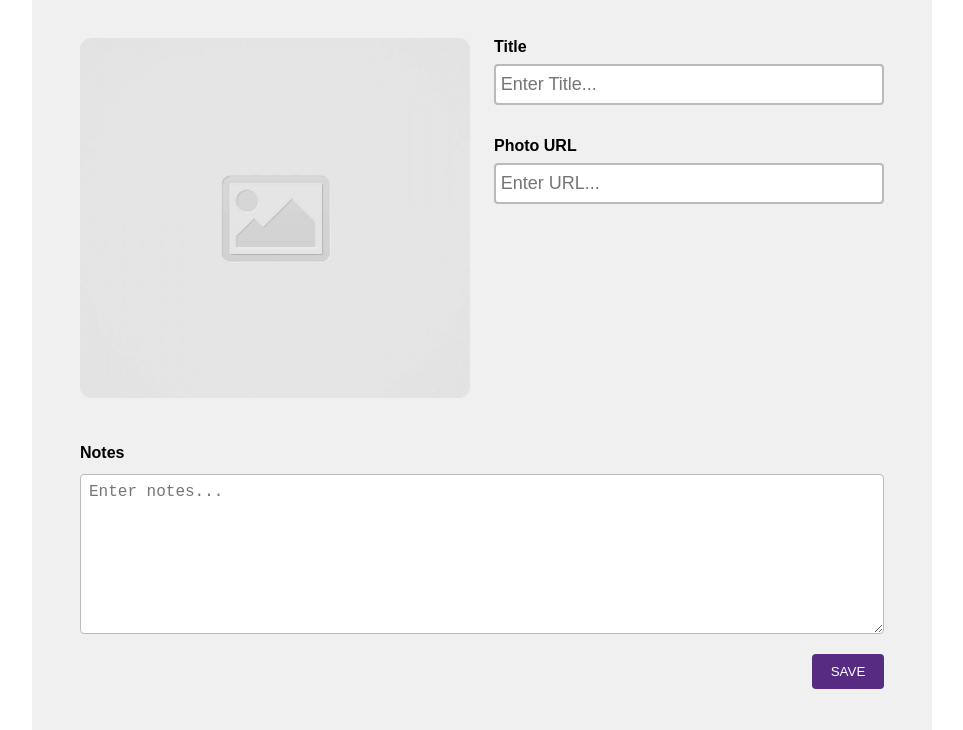
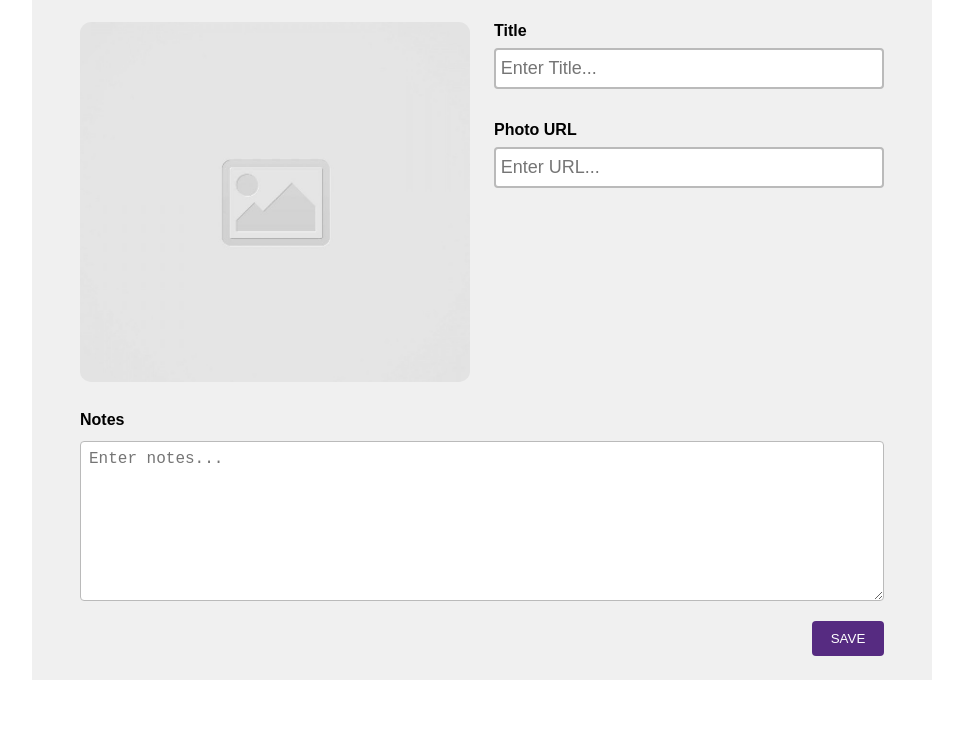
Before and after one commit to joshangeles/code-journal, a website: page index.html in a window 1280 px wide. Shown: the part 121-851 px from the top of the page, without its empty margins (158-1121 px from the left). After the commit the page ends 801 px from the top, so only its background shows below. Drawn offline with Linux system fonts and the light colour scheme.

Commit message:
Tweaked margin spacing on 'notes' label. #1

```diff
--- a/css/styles.css
+++ b/css/styles.css
@@ -17,7 +17,7 @@ img {
 }
 
 form > div {
-  margin: 5% 0;
+  margin: 3% 0;
 }
 
 form > div > div label {
```
